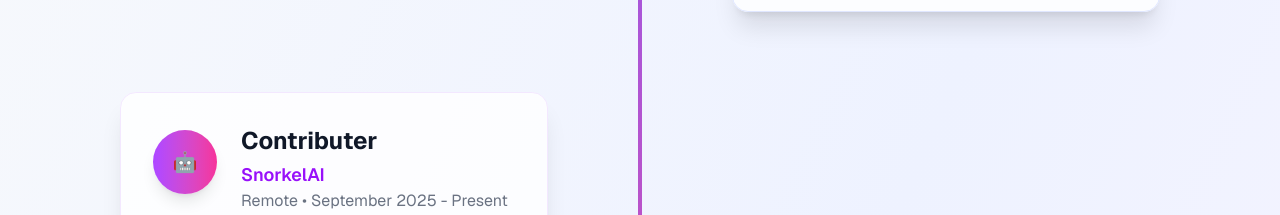
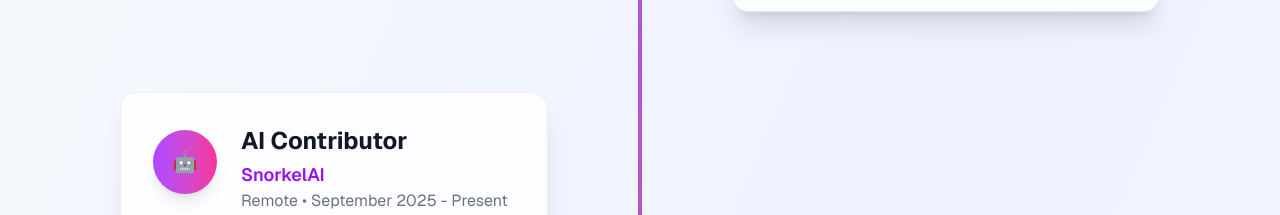
Before and after one commit to toniliang-10/toniliang, a Next.js app: page / in a window 1280 px wide. Shown: the part 2816-3031 px from the top of the page. Built offline with nearby package versions, Linux system fonts and the light colour scheme.

Commit message:
Fixed Contributor

```diff
--- a/app/page.tsx
+++ b/app/page.tsx
@@ -683,7 +683,7 @@ export default function Home() {
                         🤖
                       </div>
                       <div className="ml-6">
-                        <h3 className="text-2xl font-bold text-gray-900 mb-1">Contributer</h3>
+                        <h3 className="text-2xl font-bold text-gray-900 mb-1">AI Contributor</h3>
                         <p className="text-purple-600 font-semibold text-lg">SnorkelAI</p>
                         <p className="text-gray-500">Remote • September 2025 - Present</p>
                       </div>
```
